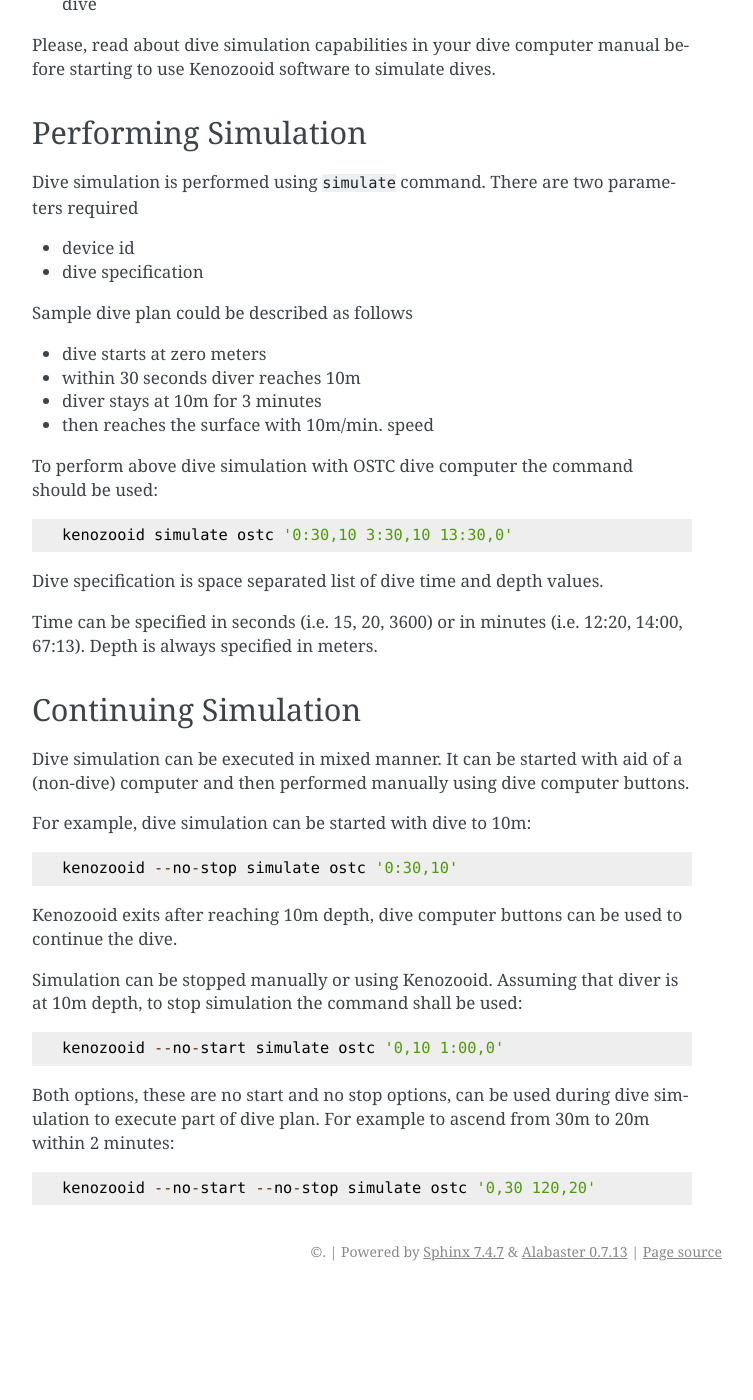
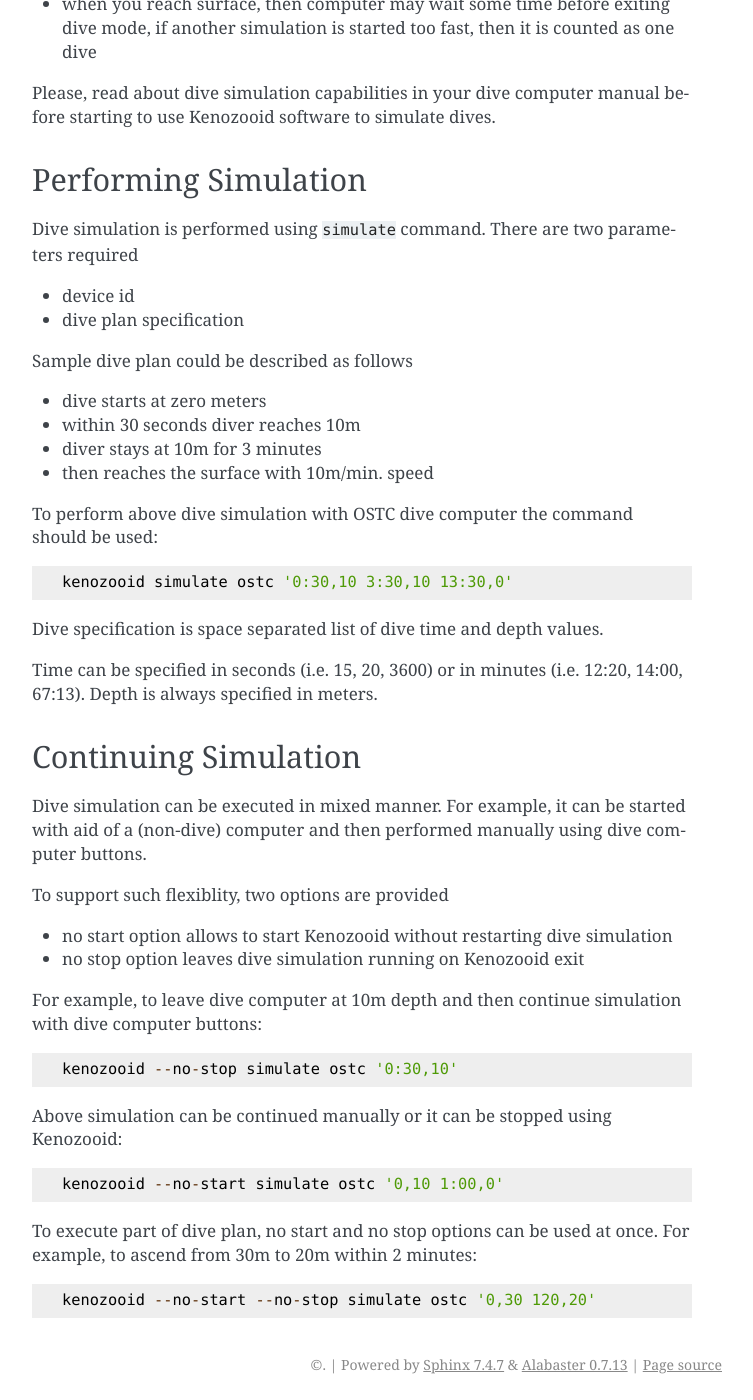
Before and after one commit to gitGNU/gnu_kenozooid, a Sphinx documentation site: the page built from doc/simulation.txt, in a window 1280 px wide and 1400 px high, scrolled down 490 px. Shown: the whole window, without its empty margins (388-1141 px from the left). Built offline with Sphinx 7.4.7, drawn with Linux system fonts in a browser that asks for light colours; before the commit the page ends 1781 px from its top, so only the background shows below that; some of the changed text lies outside the part shown.

Commit message:
- simulation documentation improvements

```diff
--- a/doc/simulation.txt
+++ b/doc/simulation.txt
@@ -18,6 +18,8 @@
 Please note, this is real time dive simulation, therefore real life rules
 may apply to some of dive computers
 
+- when dive is started, then computer switches into dive mode at
+  appropriate depth; it depends on dive computer configuration
 - when you reach surface, then computer may wait some time before exiting
   dive mode, if another simulation is started too fast, then it is counted
   as one dive
@@ -31,7 +33,7 @@
 parameters required
 
 - device id
-- dive specification
+- dive plan specification
 
 Sample dive plan could be described as follows
 
@@ -52,24 +54,27 @@
 
 Continuing Simulation
 ---------------------
-Dive simulation can be executed in mixed manner. It can be started with
-aid of a (non-dive) computer and then performed manually using dive
-computer buttons.
+Dive simulation can be executed in mixed manner. For example, it can be
+started with aid of a (non-dive) computer and then performed manually using
+dive computer buttons.
 
-For example, dive simulation can be started with dive to 10m::
+To support such flexiblity, two options are provided
+
+- no start option allows to start Kenozooid without restarting dive
+  simulation
+- no stop option leaves dive simulation running on Kenozooid exit
+
+For example, to leave dive computer at 10m depth and then continue
+simulation with dive computer buttons::
 
     kenozooid --no-stop simulate ostc '0:30,10'
 
-Kenozooid exits after reaching 10m depth, dive computer buttons can be
-used to continue the dive.
-
-Simulation can be stopped manually or using Kenozooid. Assuming that diver
-is at 10m depth, to stop simulation the command shall be used::
+Above simulation can be continued manually or it can be stopped using
+Kenozooid::
 
     kenozooid --no-start simulate ostc '0,10 1:00,0'
 
-Both options, these are no start and no stop options, can be used during
-dive simulation to execute part of dive plan. For example to ascend from
-30m to 20m within 2 minutes::
+To execute part of dive plan, no start and no stop options can be used at
+once. For example, to ascend from 30m to 20m within 2 minutes::
 
     kenozooid --no-start --no-stop simulate ostc '0,30 120,20'
```
